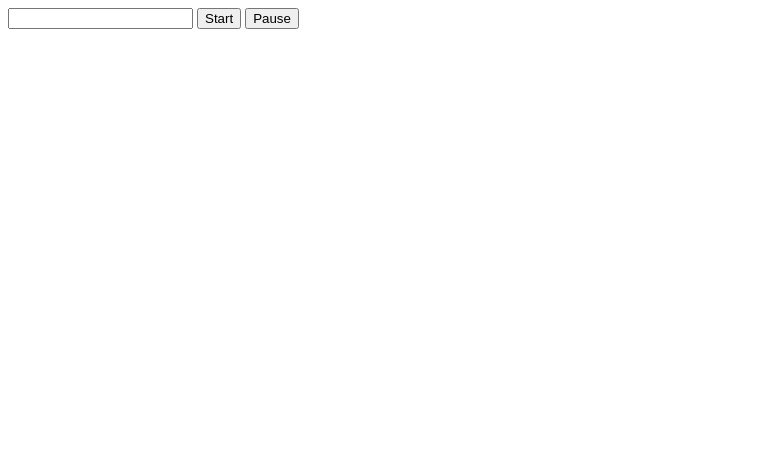
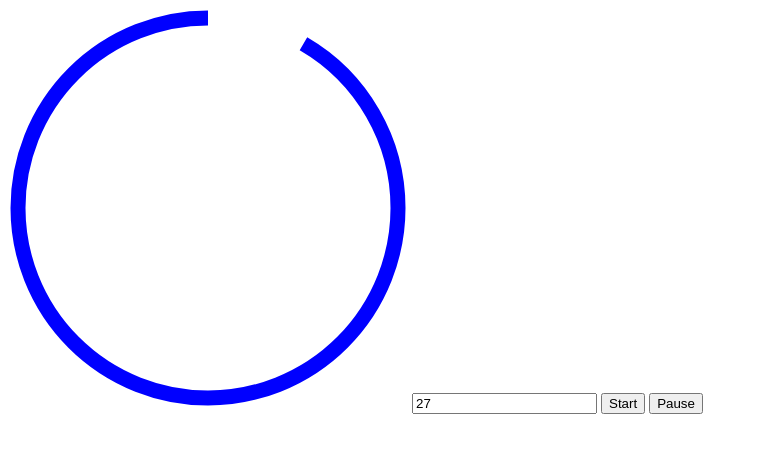
Before and after one commit to nleake/timer, a plain HTML site: page index.html in a window 1280 px wide. Both pictures are taken after a click on the button "Start". Shown: the whole page, without its empty margins (0-758 px from the left). Drawn offline with Linux system fonts and the light colour scheme.

Commit message:
refactor timer.js class and add circle SVG

```diff
--- a/index.html
+++ b/index.html
@@ -1,14 +1,26 @@
 <!DOCTYPE html>
 <html lang="en">
-<head>
-    <meta charset="UTF-8">
-    <meta name="viewport" content="width=device-width, initial-scale=1.0">
+  <head>
+    <meta charset="UTF-8" />
+    <meta name="viewport" content="width=device-width, initial-scale=1.0" />
     <title>JavaScript Timer</title>
-</head>
-<body>
-    <input type="text" id="duration">
+  </head>
+  <body>
+    <svg height="400" width="400">
+      <circle
+        cx="200"
+        cy="200"
+        r="190"
+        stroke="blue"
+        stroke-width="15"
+        fill="transparent"
+        transform="rotate(-90 200 200)"
+      />
+    </svg>
+    <input type="text" id="duration" value="30" />
     <button id="start">Start</button>
     <button id="pause">Pause</button>
+    <script src="timer.js"></script>
     <script src="index.js"></script>
-</body>
+  </body>
 </html>
--- a/index.js
+++ b/index.js
@@ -1,38 +1,25 @@
-class Timer {
-    constructor(durationInput, startButton, pauseButton) {
-        this.durationInput = durationInput;
-        this.startButton = startButton;
-        this.pauseButton = pauseButton;
 
-        this.startButton.addEventListener('click', this.start);
-        this.pauseButton.addEventListener('click', this.pause);
-    }
-
-    start = () => {
-        console.log('start timer');
-        this.tick();//start timer immediately
-        this.interval = setInterval(this.tick, 1000);
-
-    }
-
-    pause = () => {
-        console.log('pause timer')
-        clearInterval(this.interval);
-    }
-
-    onDurationchange(){
-
-    }
-
-    tick= () => {
-        console.log('tick')
-    }
-}
 const durationInput = document.querySelector('#duration');
 const startButton = document.querySelector('#start');
 const pauseButton = document.querySelector('#pause');
+const circle = document.querySelector('circle');
 
-const timer = new Timer(durationInput, startButton, pauseButton);
+const perimeter = circle.getAttribute('r') * 2 * Math.PI;
+circle.setAttribute('stroke-dasharray', perimeter);
+
+let currentOffset = 0;
+const timer = new Timer(durationInput, startButton, pauseButton, {
+    onStart() {
+        console.log('timer started');
+    },
+    onTick() {
+        circle.setAttribute('stroke-dashoffset', currentOffset);
+        currentOffset = currentOffset - 50;
+    },
+    onComplete() {
+        console.log('timer is completed');
+    }
+});
 
 
 //event listener for start button
--- /dev/null
+++ b/timer.js
@@ -0,0 +1,51 @@
+class Timer {
+    constructor(durationInput, startButton, pauseButton, callbacks) {
+        this.durationInput = durationInput;
+        this.startButton = startButton;
+        this.pauseButton = pauseButton;
+        if (callbacks) {
+            this.onStart = callbacks.onStart;
+            this.onTick = callbacks.onTick;
+            this.onComplete = callbacks.onComplete;
+        }
+
+        this.startButton.addEventListener('click', this.start);
+        this.pauseButton.addEventListener('click', this.pause);
+    }
+
+    start = () => {
+        if (this.onStart) {
+            this.onStart();
+        }
+        this.tick();//start timer immediately
+        this.interval = setInterval(this.tick, 1000);
+
+    }
+
+    pause = () => {
+        console.log('pause');
+        clearInterval(this.interval);
+    }
+
+    tick = () => {
+        if (this.timeRemaining <= 0) {
+            this.pause();
+            if (this.onComplete) {
+                this.onComplete();
+            }
+        } else {
+            this.timeRemaining = this.timeRemaining - 1;
+            if (this.onTick) {
+                this.onTick();
+            }
+        }
+    }
+
+    get timeRemaining() {
+        return parseFloat(this.durationInput.value);
+    }
+
+    set timeRemaining(time) {
+        this.durationInput.value = time;
+    }
+}
```
